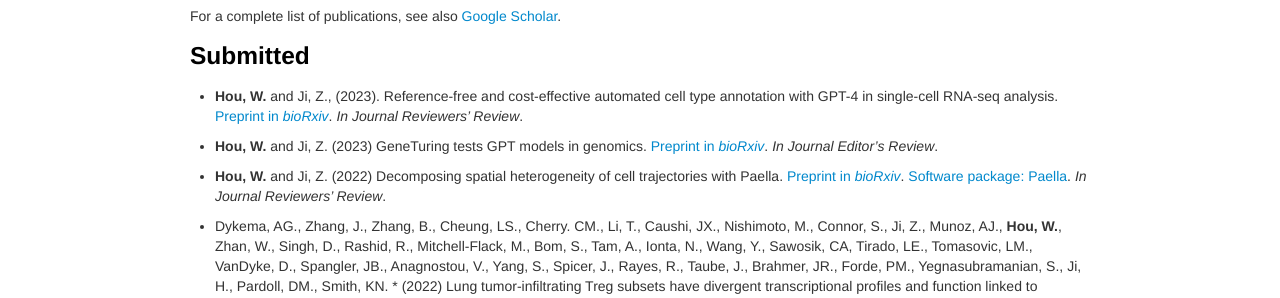
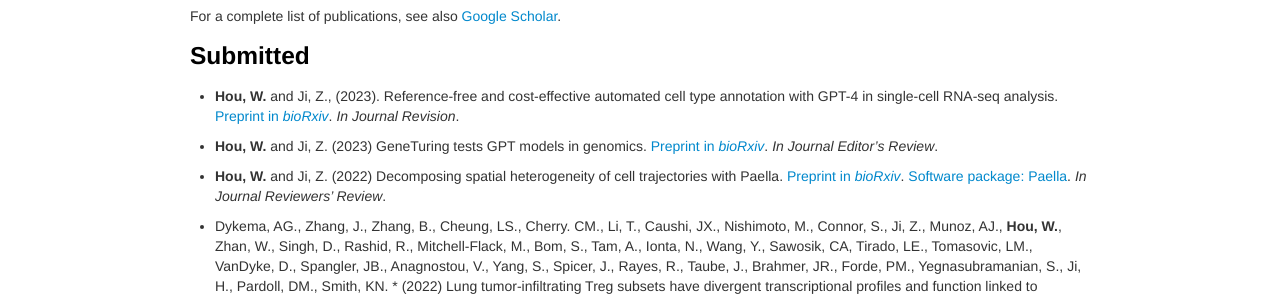
Before and after one commit to Winnie09/Wenpin_Hou, a Jekyll site: the page built from pages/publications.md, in a window 1280 px wide. Shown: the part 146-444 px from the top of the page. Built offline with Jekyll 4.4.1, drawn with Linux system fonts in a browser that asks for light colours.

Commit message:
update publication

```diff
--- a/pages/publications.md
+++ b/pages/publications.md
@@ -10,7 +10,7 @@ For a complete list of publications, see also [Google Scholar](https://scholar.g
 
 ### Submitted
 
-- **Hou, W.** and Ji, Z., (2023). Reference-free and cost-effective automated cell type annotation with GPT-4 in single-cell RNA-seq analysis. [Preprint in *bioRxiv*](https://www.biorxiv.org/content/10.1101/2023.04.16.537094v1). *In Journal Reviewers' Review*.
+- **Hou, W.** and Ji, Z., (2023). Reference-free and cost-effective automated cell type annotation with GPT-4 in single-cell RNA-seq analysis. [Preprint in *bioRxiv*](https://www.biorxiv.org/content/10.1101/2023.04.16.537094v1). *In Journal Revision*.
 
 - **Hou, W.** and Ji, Z. (2023) GeneTuring tests GPT models in genomics. [Preprint in *bioRxiv*](https://www.biorxiv.org/content/10.1101/2023.03.11.532238v1). *In Journal Editor's Review*.
 
```
